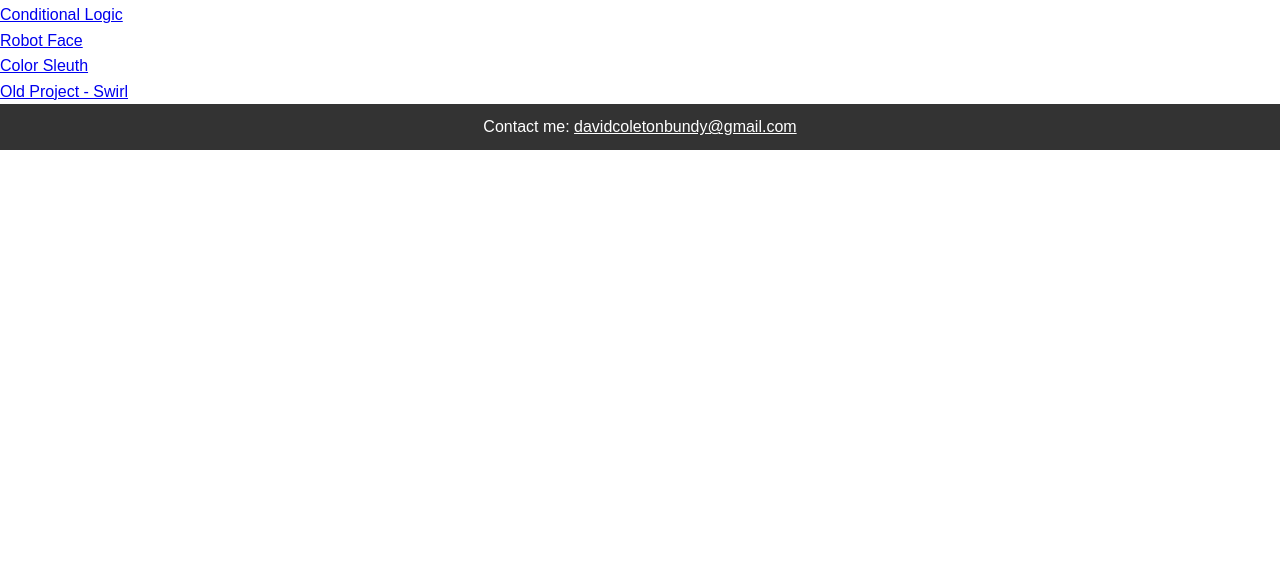
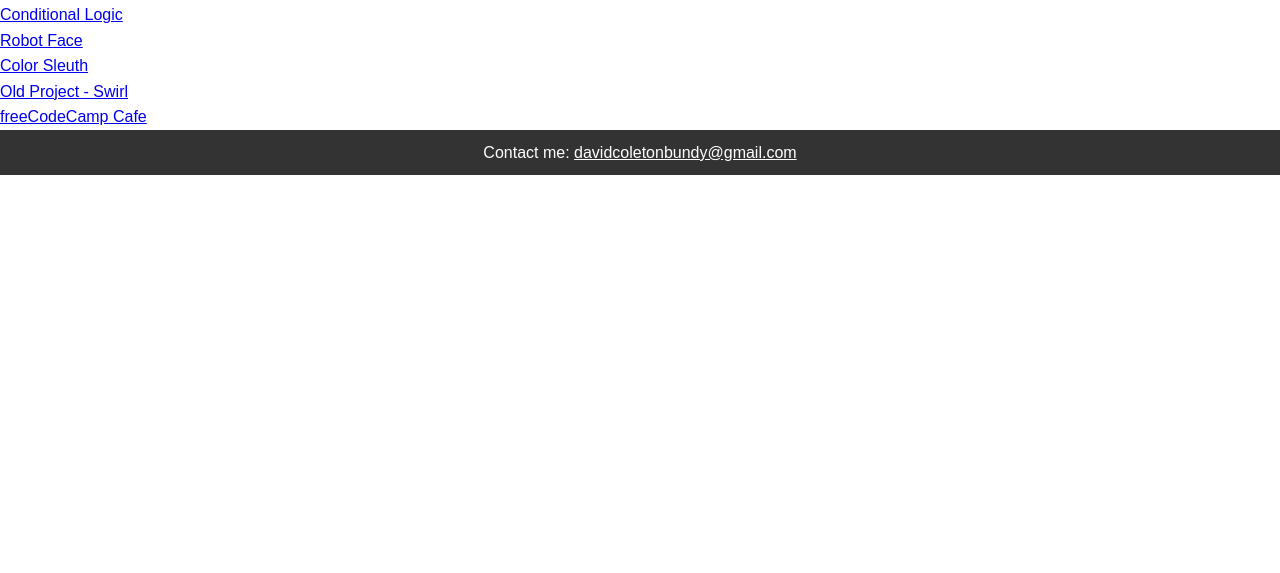
Before and after one commit to CharCoal670/Portfolio, a plain HTML site: page projects.html in a window 1280 px wide. Shown: the part 227-800 px from the top of the page. Drawn offline with Linux system fonts and the light colour scheme.

Commit message:
4/22/2026 v4

```diff
--- a/projects.html
+++ b/projects.html
@@ -33,6 +33,7 @@
             <p><a href="https://studio.code.org/projects/applab/b2efc5e6-219c-43f8-aee8-c7ff281f4e6b" target="_blank">Robot Face</a></p>
             <p><a href="https://studio.code.org/projects/applab/40afa458-6d1c-45ca-b21b-4ce903ea6ba8" target="_blank">Color Sleuth</a></p>
             <p><a href="https://charcoal670.github.io/Swirl/" target="_blank">Old Project - Swirl</a></p>
+            <p><a href="https://charcoal670.github.io/freeCodeCamp-Cafe-Web/" target="_blank">freeCodeCamp Cafe</a></p>
         </main>
 
         <footer class="footer" style="color: white;">
```
